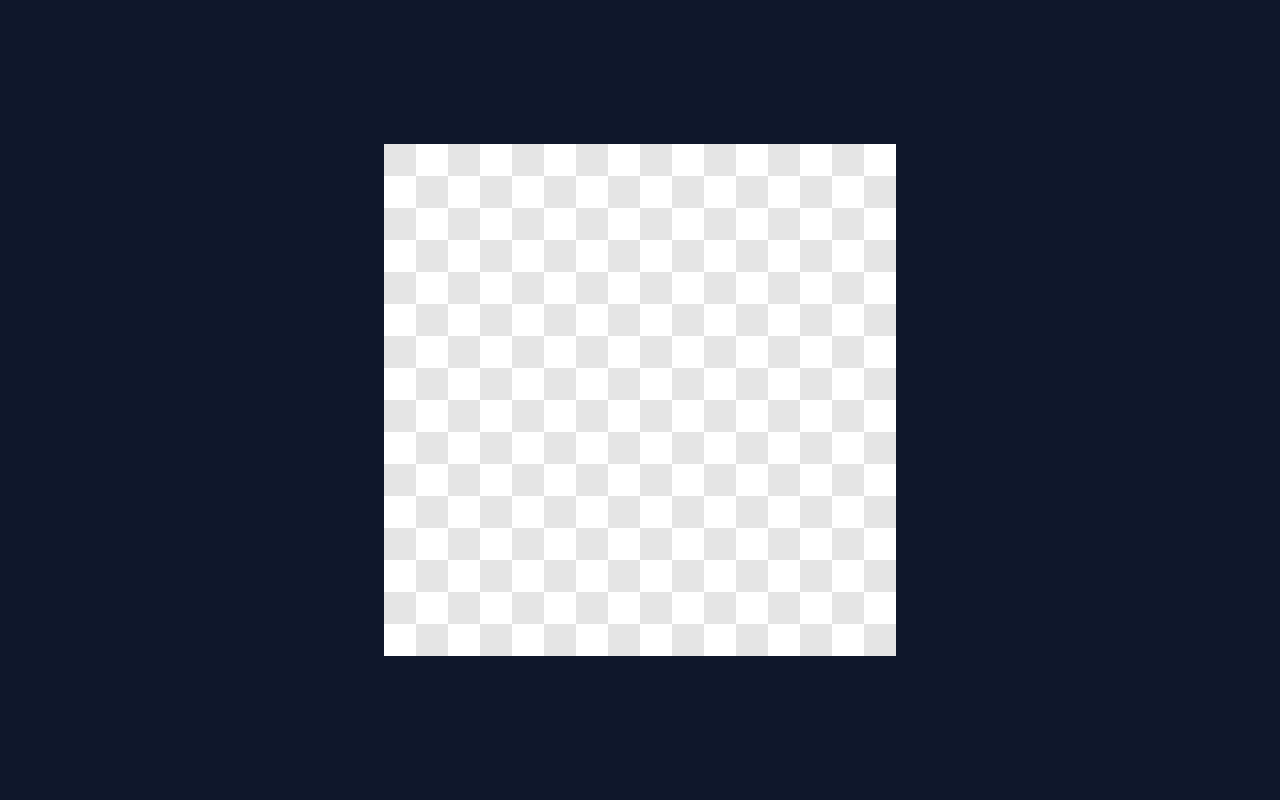
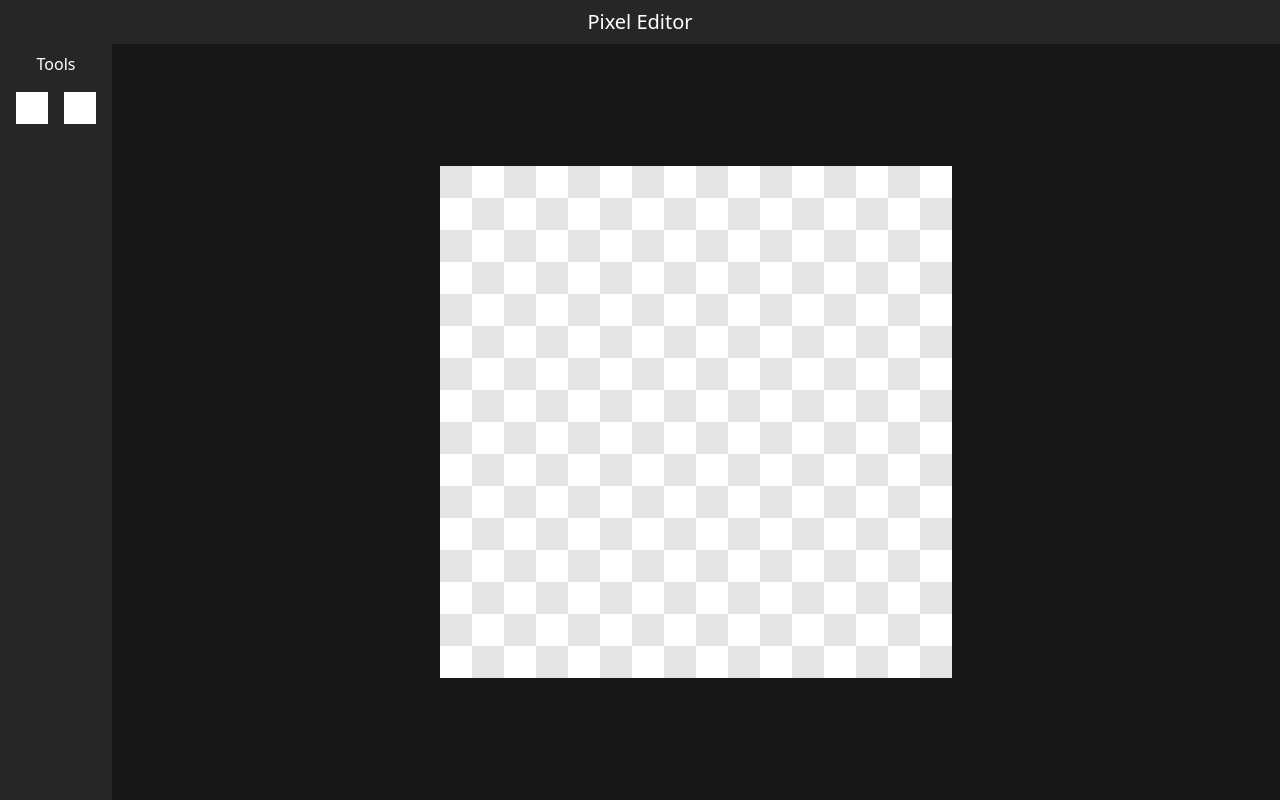
Before and after one commit to SamLeB1/pixesam, a React (Vite) app in the folder client/: page / in a window 1280 px wide. Built offline with nearby package versions, Linux system fonts and the light colour scheme.

Commit message:
added top bar and tools

```diff
--- a/client/src/App.tsx
+++ b/client/src/App.tsx
@@ -1,9 +1,17 @@
 import Canvas from "./components/Canvas";
+import TopBar from "./components/TopBar";
+import SideBarLeft from "./components/SideBarLeft";
 
 export default function App() {
   return (
-    <div className="flex min-h-screen items-center justify-center bg-slate-900">
-      <Canvas gridSize={{ x: 16, y: 16 }} />
+    <div className="flex min-h-screen flex-col bg-neutral-900">
+      <TopBar />
+      <div className="flex flex-grow">
+        <SideBarLeft />
+        <div className="flex flex-grow items-center justify-center">
+          <Canvas gridSize={{ x: 16, y: 16 }} />
+        </div>
+      </div>
     </div>
   );
 }
--- /dev/null
+++ b/client/src/components/SideBarLeft.tsx
@@ -0,0 +1,21 @@
+export default function SideBarLeft() {
+  return (
+    <div className="bg-neutral-800 p-2">
+      <h3 className="mb-2 text-center text-white select-none">Tools</h3>
+      <button
+        className="cursor-pointer p-2 hover:bg-neutral-600"
+        type="button"
+        title="Pencil tool"
+      >
+        <div className="h-8 w-8 bg-white"></div>
+      </button>
+      <button
+        className="cursor-pointer p-2 hover:bg-neutral-600"
+        type="button"
+        title="Eraser tool"
+      >
+        <div className="h-8 w-8 bg-white"></div>
+      </button>
+    </div>
+  );
+}
--- /dev/null
+++ b/client/src/components/TopBar.tsx
@@ -0,0 +1,9 @@
+export default function TopBar() {
+  return (
+    <div className="bg-neutral-800 p-2">
+      <h1 className="text-center text-xl text-white select-none">
+        Pixel Editor
+      </h1>
+    </div>
+  );
+}
```
